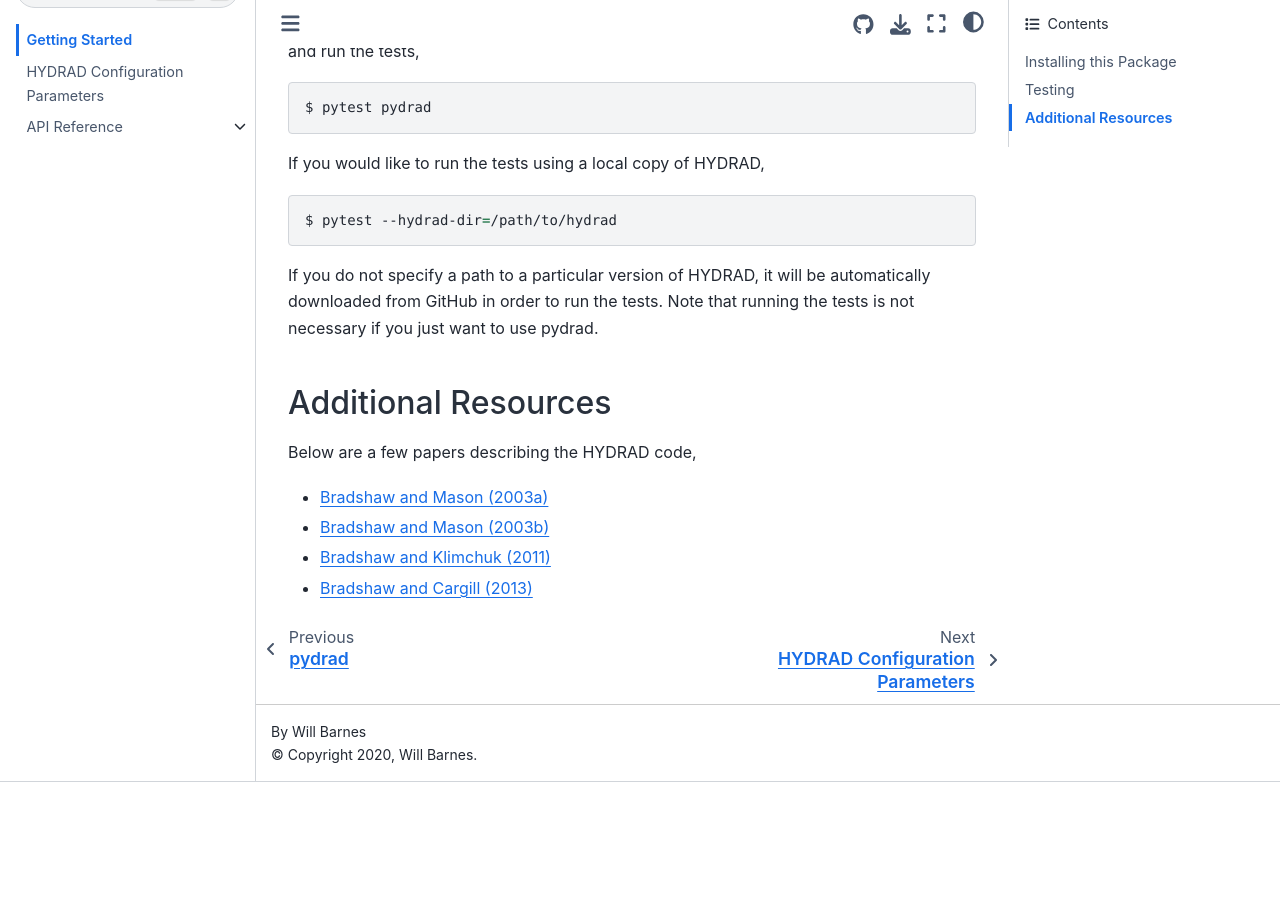
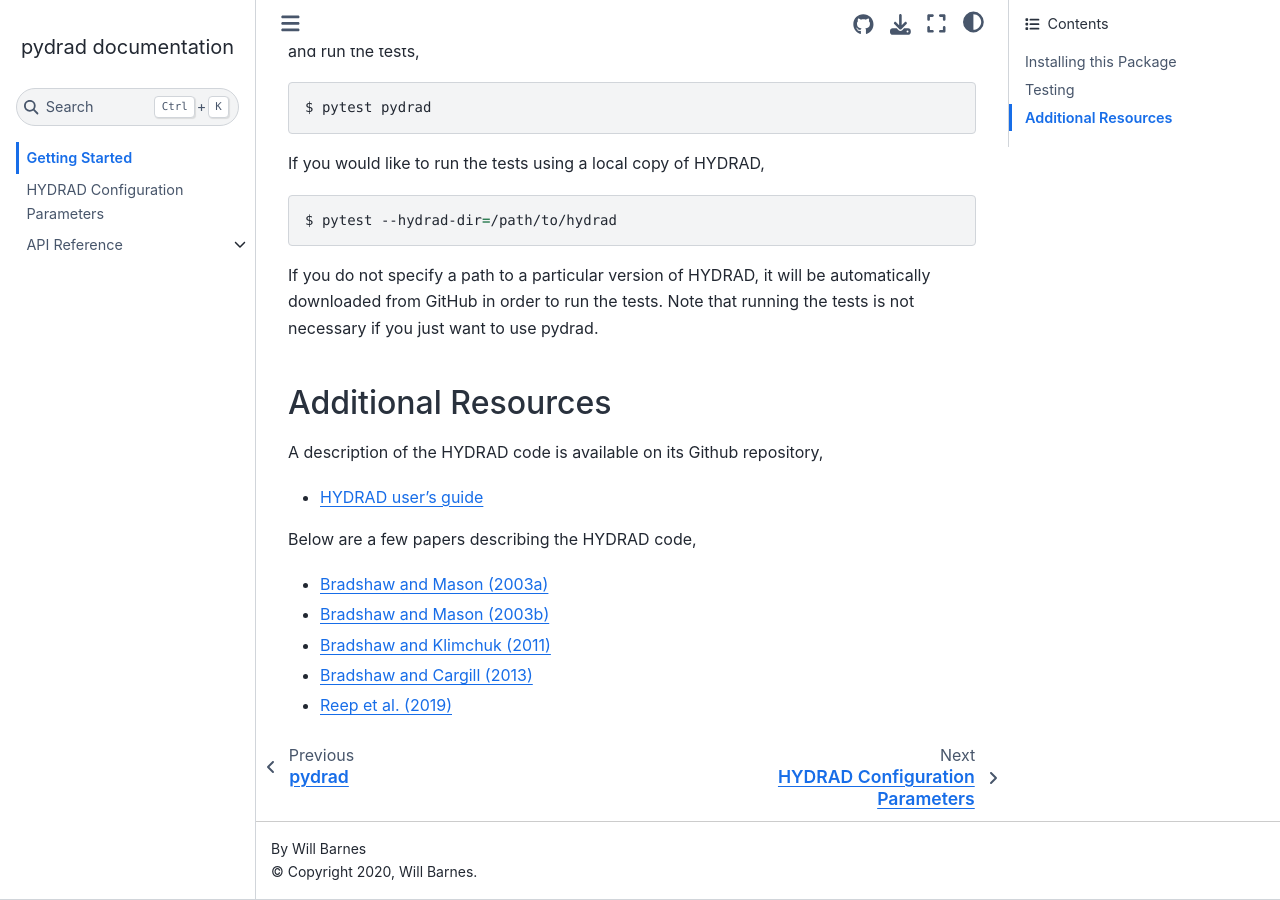
Before and after one commit to rice-solar-physics/pydrad, a Sphinx documentation site: the page built from docs/getting_started.rst, in a window 1280 px wide and 900 px high, scrolled down 614 px. Built offline with Sphinx 7.4.7 and the Sphinx Book theme 1.1.4, drawn with Linux system fonts in a browser that asks for light colours; pages that are not in the unit, such as notebooks, are missing from menus; before the commit the page ends 1396 px from its top, so only the background shows below that.

Commit message:
Add HYDRAD user's guide to docs (#181)
* add HYDRAD user's guide to docs

* pre-commit fix

* Update docs/getting_started.rst

Co-authored-by: Will Barnes <will.t.barnes@gmail.com>

---------

Co-authored-by: Will Barnes <will.t.barnes@gmail.com>

```diff
--- a/docs/getting_started.rst
+++ b/docs/getting_started.rst
@@ -45,6 +45,11 @@ Note that running the tests is not necessary if you just want to use pydrad.
 Additional Resources
 --------------------
 
+A description of the HYDRAD code is available on its Github repository,
+
+-  `HYDRAD user's guide
+   <https://github.com/rice-solar-physics/HYDRAD/blob/6344b8e3e14ba7d3d470f9a5d57b0adc16421731/HYDRAD_User_Guide(03_20_2021).pdf>`__
+
 Below are a few papers describing the HYDRAD code,
 
 -  `Bradshaw and Mason
@@ -55,3 +60,5 @@ Below are a few papers describing the HYDRAD code,
    (2011) <http://adsabs.harvard.edu/abs/2011ApJS..194...26B>`__
 -  `Bradshaw and Cargill
    (2013) <http://adsabs.harvard.edu/abs/2013ApJ...770...12B>`__
+-  `Reep et al.
+   (2019) <https://adsabs.harvard.edu/abs/2019ApJ...871...18R>`__
```
